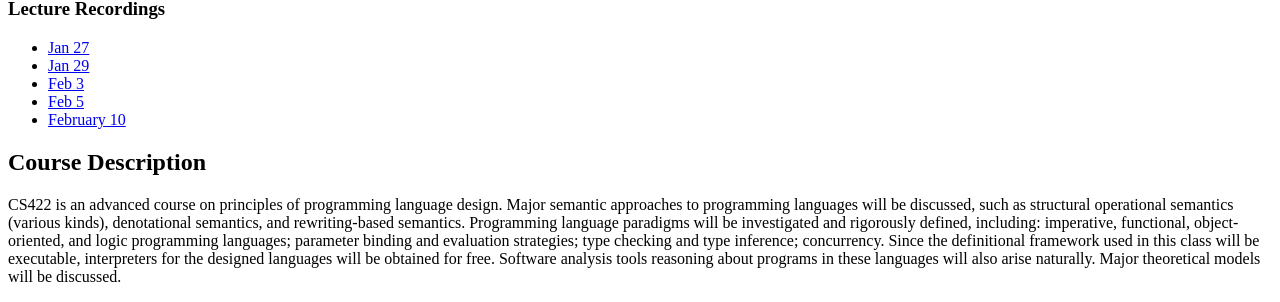
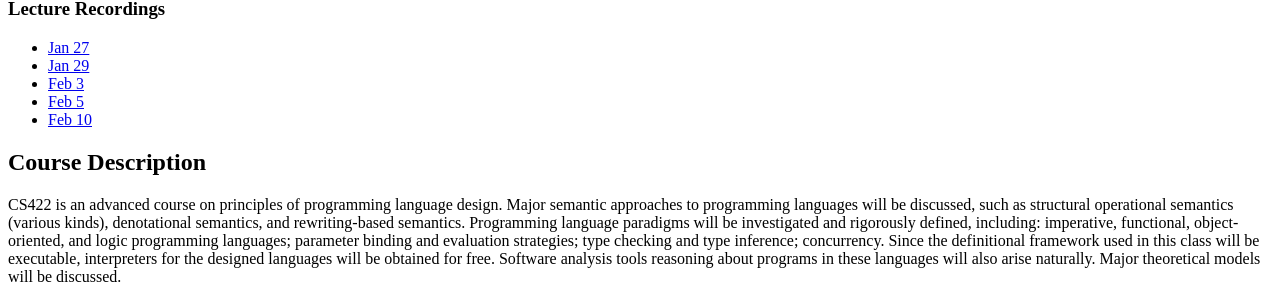
Before and after one commit to h0nzZik/fsl.cs.illinois.edu, a Jekyll site: the page built from teaching/2021/cs422/index.md, in a window 1280 px wide and 900 px high. Shown: the part 335-637 px from the top of the window. Built offline with Jekyll 4.4.1, drawn with Linux system fonts in a browser that asks for light colours; nearby versions of some CDN libraries.

Commit message:
February => Feb

```diff
--- a/teaching/2021/cs422/index.md
+++ b/teaching/2021/cs422/index.md
@@ -18,7 +18,7 @@ Complete lecture notes will be posted here.
 - [Jan 29](https://illinois.zoom.us/rec/share/Nlh9TBk3ETbXkdfIsBvRsOUs1X4yioaIFoThMr2NBVrklGnmQUFOljeGGnrELqSx.JlzWm4mby-S_ICf8?startTime=1611950637000)
 - [Feb 3](https://illinois.zoom.us/rec/share/23lenV31yOgk4anrKXhPpIbWbYB_4mMKHlhgHlB-Yw7rRGLBbFDVEovWnc86FGBJ.bpcG45Muih-nK-VD?startTime=1612382548000)
 - [Feb 5](https://illinois.zoom.us/rec/share/v-O8RQOHRLOGZtwcweCxIf7s44l_5pGqM3zgYL8WH3iKJBzFH4-RBiEO2FUDxA_0.RBJGrjcm6NU-mqXL?startTime=1612555295000)
-- [February 10](https://illinois.zoom.us/rec/share/mell1gMcCx_1KD20nQWaud2iF1s4EZEEjcLgeFuEvjs53ZWsXn2N8k4xj7JqdJA.kF1PoNxNAroimn7C?startTime=1612987305000)
+- [Feb 10](https://illinois.zoom.us/rec/share/mell1gMcCx_1KD20nQWaud2iF1s4EZEEjcLgeFuEvjs53ZWsXn2N8k4xj7JqdJA.kF1PoNxNAroimn7C?startTime=1612987305000)
 
 ## Course Description
 
```
